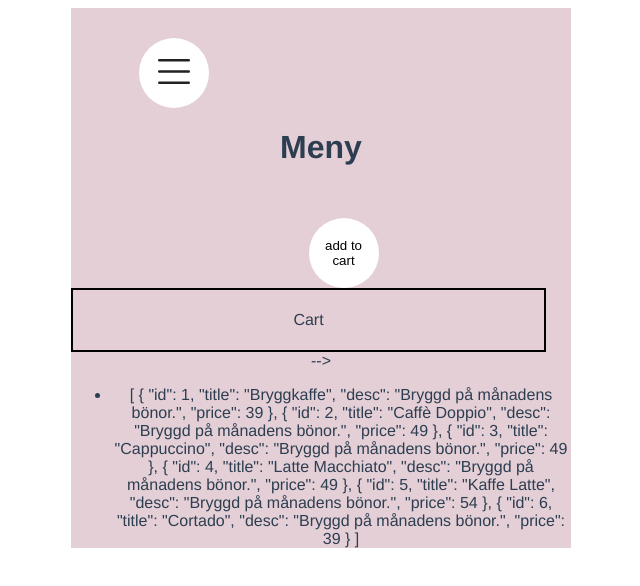
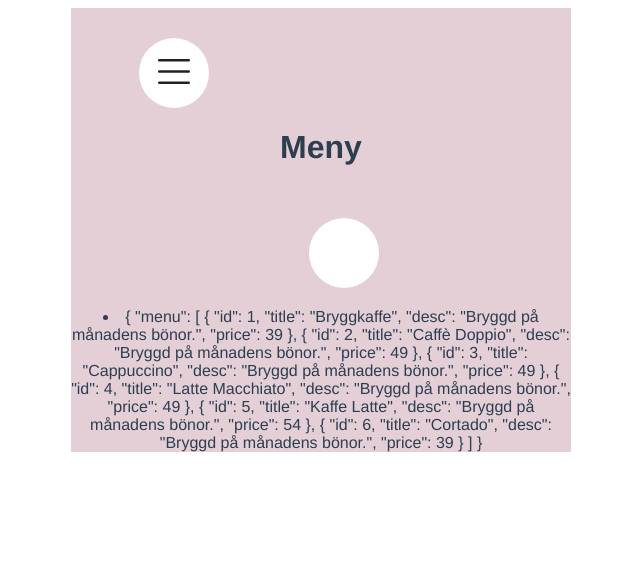
Before and after one commit to Ella-Gotbring/slutprojekt-airbean, a Vue app in the folder airbean/: page /#/menu in a window 1280 px wide. Shown: the top 586 px of the page, without its empty margins (287-927 px from the left). Built offline with nearby package versions, Linux system fonts and the light colour scheme.

Commit message:
working on menypage
working on new menupage, menu not yet showing on page

```diff
--- a/airbean/src/components/Menuitem.vue
+++ b/airbean/src/components/Menuitem.vue
@@ -1,11 +1,30 @@
 <template>
-  <div class="menuitem"></div>
+  <div class="menuitem">
+    <div class="add" @click="add">
+      <button>
+        <img src="../assets/graphics/add.svg" alt="add" />
+      </button>
+    </div>
+    <h2 class="itemtitle">
+      {{item.title}}
+      <span class="dotted-line"></span>
+    </h2>
+    <p class="itemdesc">{{item.desc}}</p>
+    <h2 class="itemprice">{{item.price}}</h2>
+  </div>
 </template>
 
 <script>
 export default {
   name: "Menuitem",
-  methods: {}
+  props: {
+    item: Object
+  },
+  methods: {
+    // add() {
+    //   this.$store.dispatch("additemTocart", this.item);
+    // }
+  }
 };
 </script>
 
--- a/airbean/src/views/Menu.vue
+++ b/airbean/src/views/Menu.vue
@@ -1,26 +1,24 @@
 <template>
   <div class="menu">
     <header>
-    <Navicon v-bind:nav="visible" v-on:openNav="navOpen" />
-   </header>
-   <main>
-    <MenuList v-bind:nav="visible" v-on:closeNav="navClose" />
+      <Navicon v-bind:nav="visible" v-on:openNav="navOpen" />
+    </header>
+    <main>
+      <MenuList v-bind:nav="visible" v-on:closeNav="navClose" />
     </main>
     <h1>Meny</h1>
-    <button v-on:click=" cart +=1">add to cart</button>
-    <div class="cart">
-      <p>Cart{{cart}}</p>
-    </div> -->
-    <ul>
-      <!-- <li v-for="item in menu" :key="item.id" :item="item">{{menu}}</li> -->
-      <li v-for="item in items" :key="item.id">{{items.menu}}</li>
-    </ul>
+    <!-- <Menuitem /> -->
+    <Menuitem v-for="item in items" :key="item.id" :item="item" />
+
+    <!-- <li v-for="item in items" :key="item.id" :item="item" /> -->
+    <!-- <li v-for="item in menu" :key="item.id" :item="item">{{menu}}</li> -->
+    <li v-for="item in items" :key="item.id">{{items}}</li>
   </div>
 </template>
 
 <script>
 import menu from "../assets/data/menu.json";
-// import Menuitem from "../components/Menuitem";
+import Menuitem from "../components/Menuitem";
 import Navicon from "../components/Navicon";
 import MenuList from "../components/MenuList";
 
@@ -29,18 +27,16 @@ export default {
   data() {
     return {
       items: menu,
-      visible: true,
+      visible: true
     };
   },
   components: {
-    // Menuitem,
+    Menuitem,
     Navicon,
     MenuList
   },
-  computed: {
-
-  },
-  methods:{
+  computed: {},
+  methods: {
     navOpen() {
       this.visible = false;
     },
@@ -57,7 +53,7 @@ export default {
   margin-right: 25px;
   padding: 5px 20px;
 }
-.menu{
+.menu {
   background-color: rgb(228, 207, 214);
   width: 500px;
   height: 100%;
```
